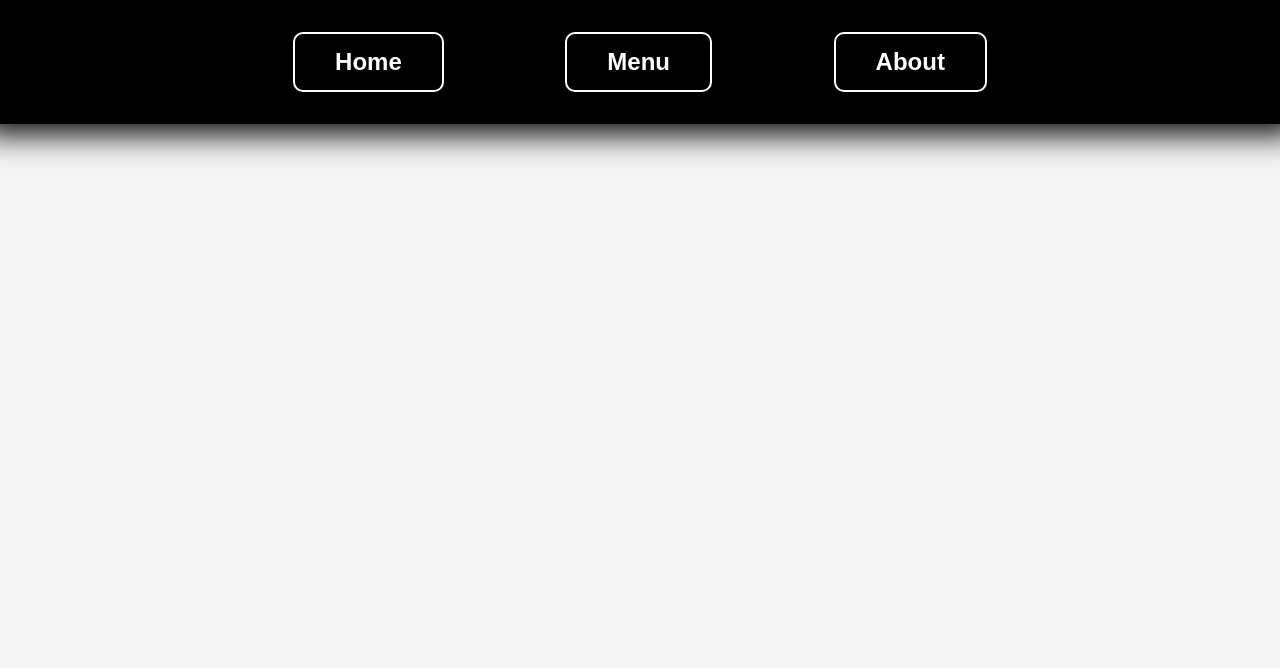
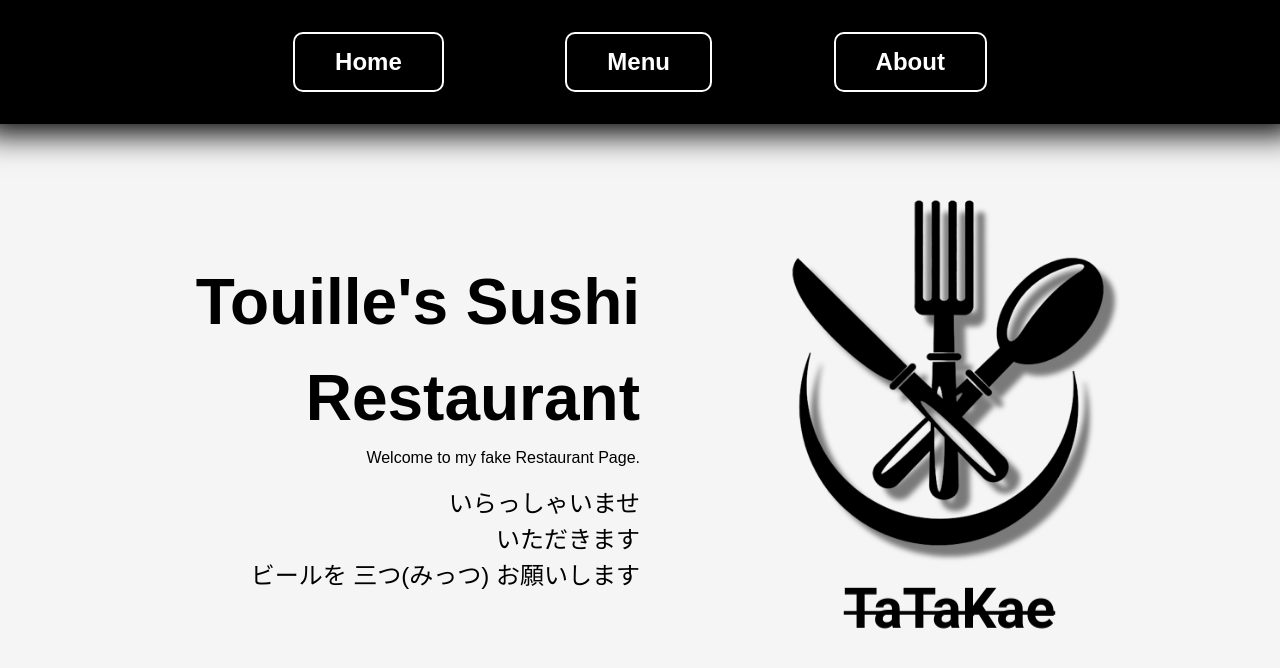
Before and after one commit to Tou1lle/restaurant-page-top, a website built with webpack: page src/template.html in a window 1280 px wide. Built offline with nearby package versions, Linux system fonts and the light colour scheme.

Commit message:
organize styles file

```diff
--- a/src/index.js
+++ b/src/index.js
@@ -4,6 +4,3 @@ import HomePage from "./homepage.js";
 
 const homePage = new HomePage();
 homePage.showHomePage();
-homePage.showHomePage();
-
-homePage.deleteHomePage();
--- a/src/styles.css
+++ b/src/styles.css
@@ -1,3 +1,4 @@
+/* General Styles */
 * {
     font-family: sans-serif;
     transition: 0.2s ease-in-out;
@@ -7,10 +8,7 @@ body {
     background-color: whitesmoke;
 }
 
-h1 {
-    font-size: 4rem;
-}
-
+/* Upper Tab styles */
 .navigation-container {
     display: flex;
     justify-content: center;
@@ -37,6 +35,12 @@ button:hover {
     color: black;
 }
 
+
+/* Homepage styles */
+h1 {
+    font-size: 4rem;
+}
+
 .restaurant-hp-container {
     display: grid;
     grid-template-columns: repeat(2, 1fr);
```
Also changed, not shown: src/menu.js (added).
